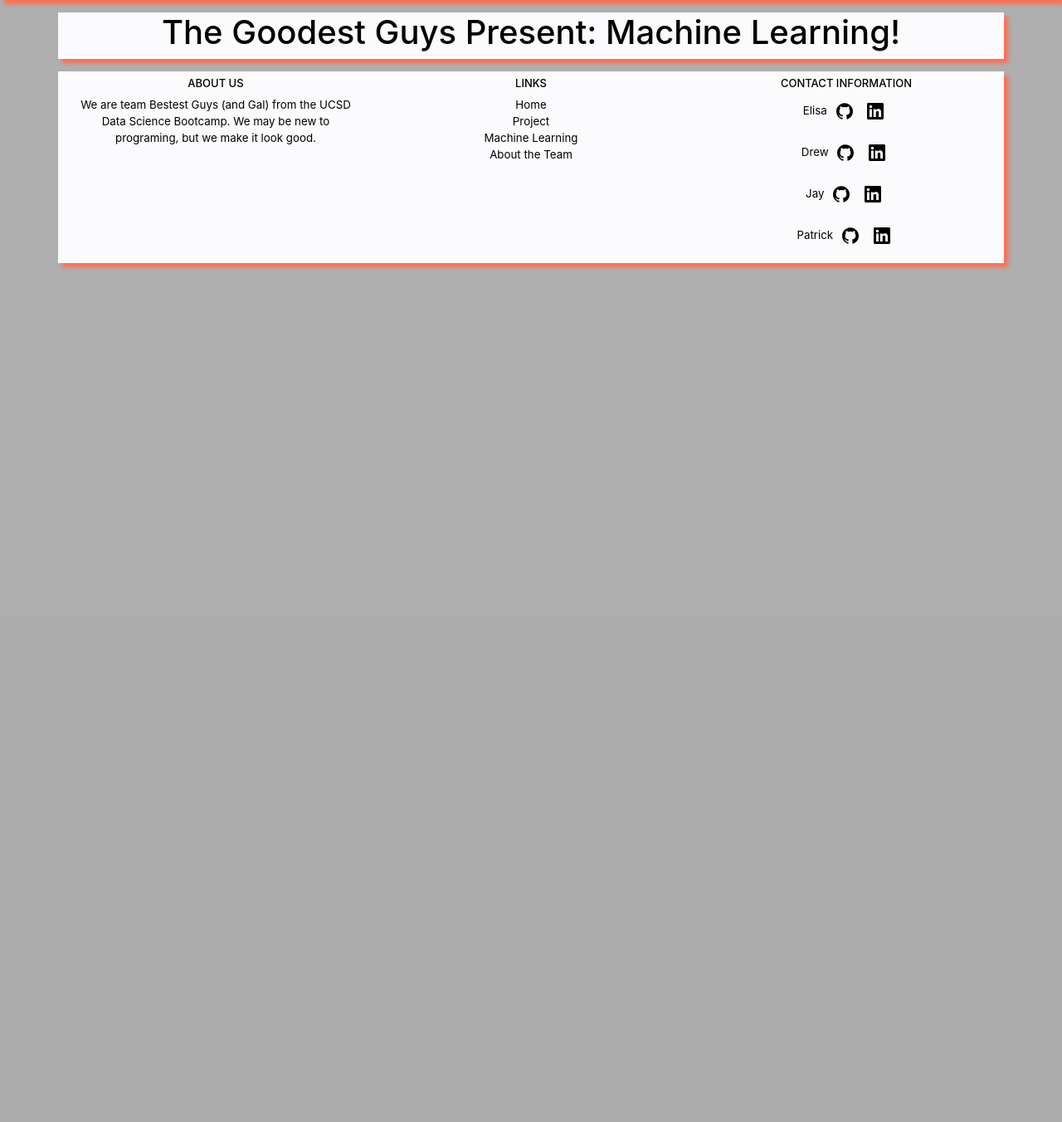
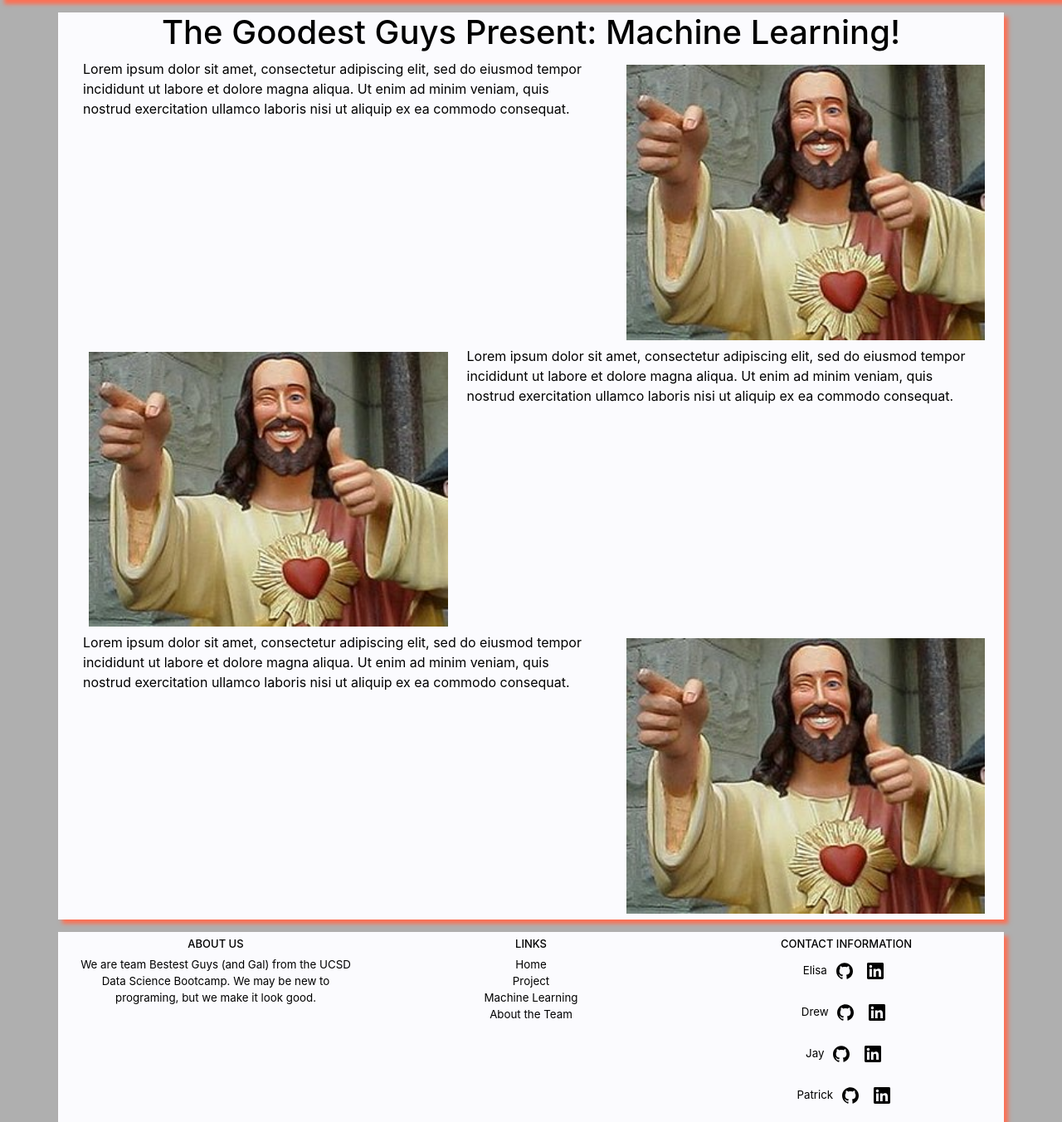
Before and after one commit to jaysueno/group_bestest_guys, a Flask app: page /ml in a window 1280 px wide. Shown: the part 58-1410 px from the top of the page at 83% size. Before the commit the page ends 383 px from the top, so only its background shows below. Run offline with Flask 2, Linux system fonts and the light colour scheme; some libraries are stand-ins or nearby versions.

Commit message:
ml skeleton

```diff
--- a/templates/ml.html
+++ b/templates/ml.html
@@ -2,4 +2,39 @@
 
 {% block content %}
     <h1>{% block title %} The Goodest Guys Present: Machine Learning! {% endblock %}</h1>
+    <div class="container">
+        <div class="row">
+            <div class="col-7">
+                <p>Lorem ipsum dolor sit amet, consectetur adipiscing elit, sed do eiusmod
+                    tempor incididunt ut labore et dolore magna aliqua. Ut enim ad minim veniam,
+                    quis nostrud exercitation ullamco laboris nisi ut aliquip ex ea commodo consequat.
+                </p>
+            </div>
+            <div class="col-5">
+                <img src="../static/Images/300px-Buddy_christ.jpg">
+            </div>
+        </div>
+        <div class="row">
+            <div class="col-5">
+                <img src="../static/Images/300px-Buddy_christ.jpg">
+            </div>
+            <div class="col-7">
+                <p>Lorem ipsum dolor sit amet, consectetur adipiscing elit, sed do eiusmod
+                    tempor incididunt ut labore et dolore magna aliqua. Ut enim ad minim veniam,
+                    quis nostrud exercitation ullamco laboris nisi ut aliquip ex ea commodo consequat.
+                </p>
+            </div>
+        </div>
+        <div class="row">
+            <div class="col-7">
+                <p>Lorem ipsum dolor sit amet, consectetur adipiscing elit, sed do eiusmod
+                    tempor incididunt ut labore et dolore magna aliqua. Ut enim ad minim veniam,
+                    quis nostrud exercitation ullamco laboris nisi ut aliquip ex ea commodo consequat.
+                </p>
+            </div>
+            <div class="col-5">
+                <img src="../static/Images/300px-Buddy_christ.jpg">
+            </div>
+        </div>
+    </div>
 {% endblock %}
```
